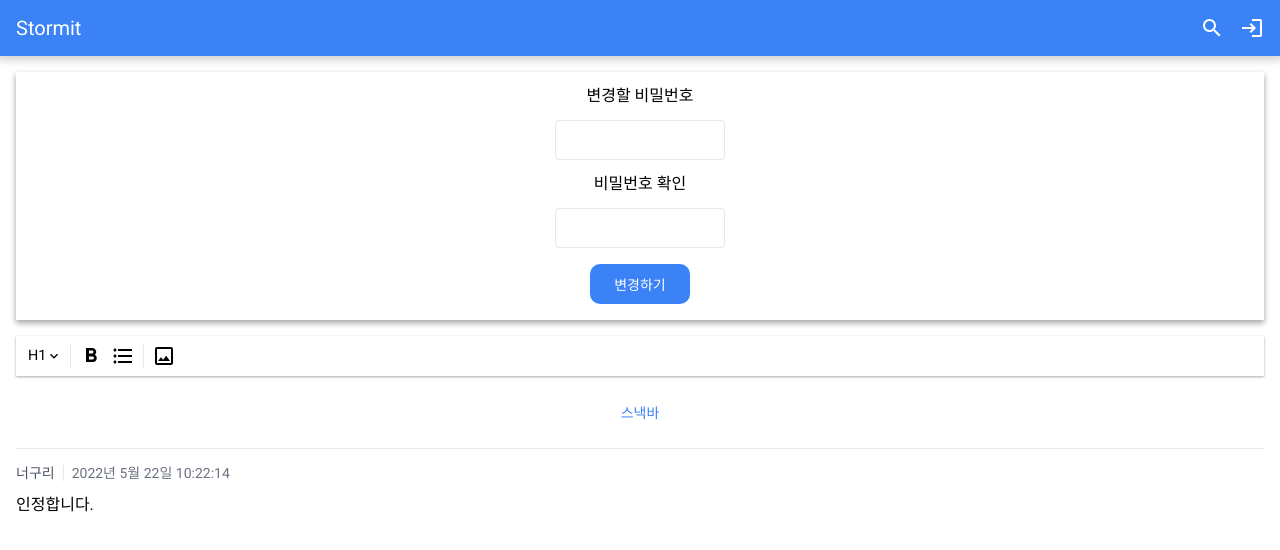
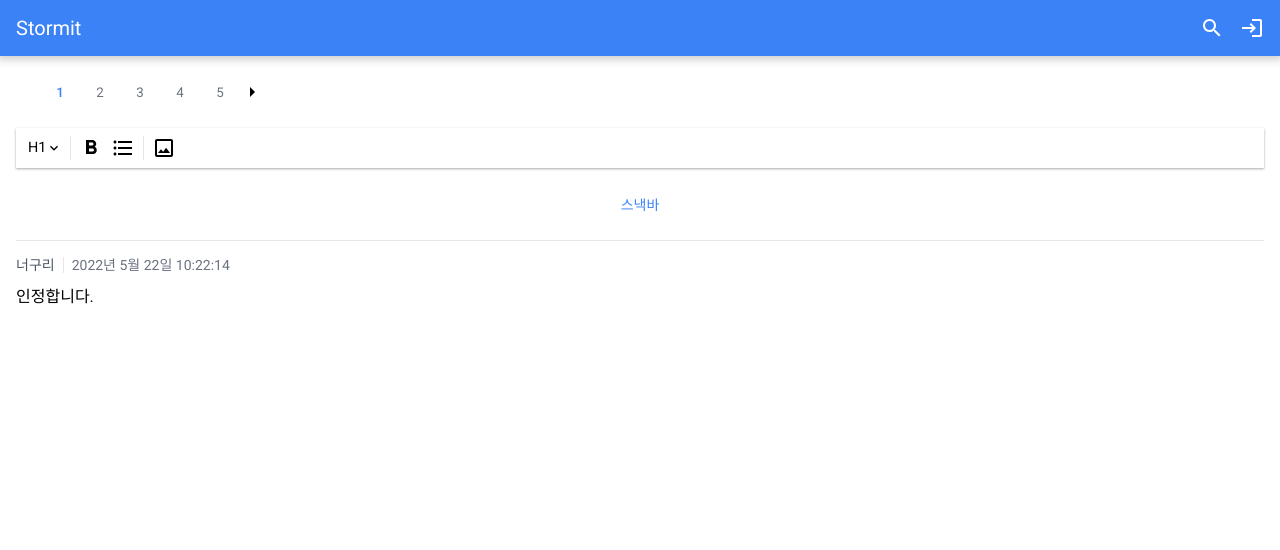
Before and after one commit to codestates/beb-04-stormit, a React (Create React App) app in the folder client/: page /test in a window 1280 px wide. Shown: the top 550 px of the page. Built offline with nearby package versions, Linux system fonts and the light colour scheme.

Commit message:
feat: 페이지네이션 컴포넌트 UI 구현

```diff
--- /dev/null
+++ b/client/src/components/Pagination.tsx
@@ -0,0 +1,95 @@
+import React, { useState } from "react";
+import styled, { css } from "styled-components";
+import ArrowLeftIcon from "@mui/icons-material/ArrowLeft";
+import ArrowRightIcon from "@mui/icons-material/ArrowRight";
+import IconButton from "./common/IconButton";
+
+interface BaseProps {
+  pageIndex: number;
+  totalPage: number[];
+}
+
+const totalPage = Array(34)
+  .fill(0)
+  .map((_, index) => index + 1);
+
+const Base = styled.div<BaseProps>`
+  display: flex;
+  align-items: center;
+
+  .pagination-arrow-icon-left {
+    cursor: pointer;
+  }
+
+  .pagination-arrow-icon-right {
+    cursor: pointer;
+  }
+
+  ${({ pageIndex }) =>
+    pageIndex === 1 &&
+    css`
+      .pagination-arrow-icon-left {
+        opacity: 0;
+        cursor: default;
+      }
+    `}
+
+  ${({ pageIndex, totalPage }) =>
+    pageIndex === Math.ceil(totalPage.length / 5) &&
+    css`
+      .pagination-arrow-icon-right {
+        opacity: 0;
+        cursor: default;
+      }
+    `}
+`;
+
+// totalPage, currentPage, pageIndex, currentPageList
+const Pagination: React.FC = () => {
+  const [currentPage, setCurrentPage] = useState(1);
+
+  const [pageIndex, setPageIndex] = useState(1);
+
+  const currentPageList = totalPage.slice(pageIndex * 5 - 5, pageIndex * 5);
+
+  const loadPrevPageList = () => {
+    if (pageIndex === 1) return;
+
+    console.log(currentPageList[currentPageList.length - 1]);
+    setPageIndex((pageIndex) => pageIndex - 1);
+    setCurrentPage(currentPageList[currentPageList.length - 1] - 5);
+  };
+
+  const loadNextPageList = () => {
+    if (pageIndex === Math.ceil(totalPage.length / 5)) return;
+
+    console.log(currentPageList[0]);
+    setPageIndex((pageIndex) => pageIndex + 1);
+    setCurrentPage(currentPageList[0] + 5);
+  };
+
+  return (
+    <Base pageIndex={pageIndex} totalPage={totalPage}>
+      <ArrowLeftIcon
+        className="pagination-arrow-icon-left"
+        onClick={loadPrevPageList}
+      />
+      {currentPageList.map((page, index) => (
+        <IconButton
+          key={index}
+          value={page}
+          color={currentPage === page ? "primary" : "default"}
+          onClick={() => setCurrentPage(page)}
+        >
+          <span>{page}</span>
+        </IconButton>
+      ))}
+      <ArrowRightIcon
+        className="pagination-arrow-icon-right"
+        onClick={loadNextPageList}
+      />
+    </Base>
+  );
+};
+
+export default Pagination;
--- a/client/src/components/common/IconButton.tsx
+++ b/client/src/components/common/IconButton.tsx
@@ -17,6 +17,7 @@ const getIconButtonColor = (color?: "default" | "primary") => {
     case "primary":
       return css`
         color: ${theme.primary};
+        font-weight: 500;
 
         &:hover {
           background-color: ${palette.blue[100]};
@@ -66,7 +67,7 @@ const Base = styled.button<BaseProps>`
   ${({ disabled }) => getIconButtonDisabled(disabled)}
 `;
 
-interface Props {
+interface Props extends React.ButtonHTMLAttributes<HTMLButtonElement> {
   children: React.ReactNode;
   color?: "default" | "primary";
   disabled?: boolean;
--- a/client/src/pages/Community.tsx
+++ b/client/src/pages/Community.tsx
@@ -10,6 +10,7 @@ import {
   getLastPathname,
   translateCommunityName,
 } from "../lib/utils";
+import Pagination from "../components/Pagination";
 
 const Base = styled.div`
   display: flex;
@@ -35,6 +36,12 @@ const Base = styled.div`
 
   .community-title {
     font-size: 2rem; // 32px
+  }
+
+  .pagination-wrapper {
+    display: flex;
+    justify-content: center;
+    padding: 1rem; //16px
   }
 
   // 600px
@@ -87,6 +94,9 @@ const Community: React.FC = () => {
               <PostCard key={index} />
             ))}
           </ul>
+          <div className="pagination-wrapper">
+            <Pagination />
+          </div>
           <div className="fab-wrapper">
             <FloatingIconButton onClick={() => navigate("/post")}>
               <CreateIcon />
--- a/client/src/pages/PostDetail.tsx
+++ b/client/src/pages/PostDetail.tsx
@@ -1,9 +1,6 @@
 import React from "react";
-import { useNavigate } from "react-router-dom";
 import styled from "styled-components";
-import FloatingIconButton from "../components/common/FloatingIconButton";
 import NavigationRail from "../components/NavigationRail";
-import CreateIcon from "@mui/icons-material/Create";
 import { FAKE_POST_CONTENTS } from "../lib/dummyData";
 import Textarea from "../components/common/Textarea";
 import Button from "../components/common/Button";
--- a/client/src/pages/Test.tsx
+++ b/client/src/pages/Test.tsx
@@ -7,6 +7,7 @@ import Snackbar from "../components/common/Snackbar";
 import PostOptionCard from "../components/PostOptionCard";
 import DoneIcon from "@mui/icons-material/Done";
 import CommentCard from "../components/CommentCard";
+import Pagination from "../components/Pagination";
 
 const Base = styled.section`
   display: flex;
@@ -36,13 +37,7 @@ const Test: React.FC = () => {
 
   return (
     <Base>
-      <Dialog className="modal">
-        <label>변경할 비밀번호</label>
-        <Input />
-        <label>비밀번호 확인</label>
-        <Input />
-        <Button variant="contained">변경하기</Button>
-      </Dialog>
+      <Pagination />
       <PostOptionCard />
       <Button onClick={openSnackbar}>스낵바</Button>
       <Snackbar
```
